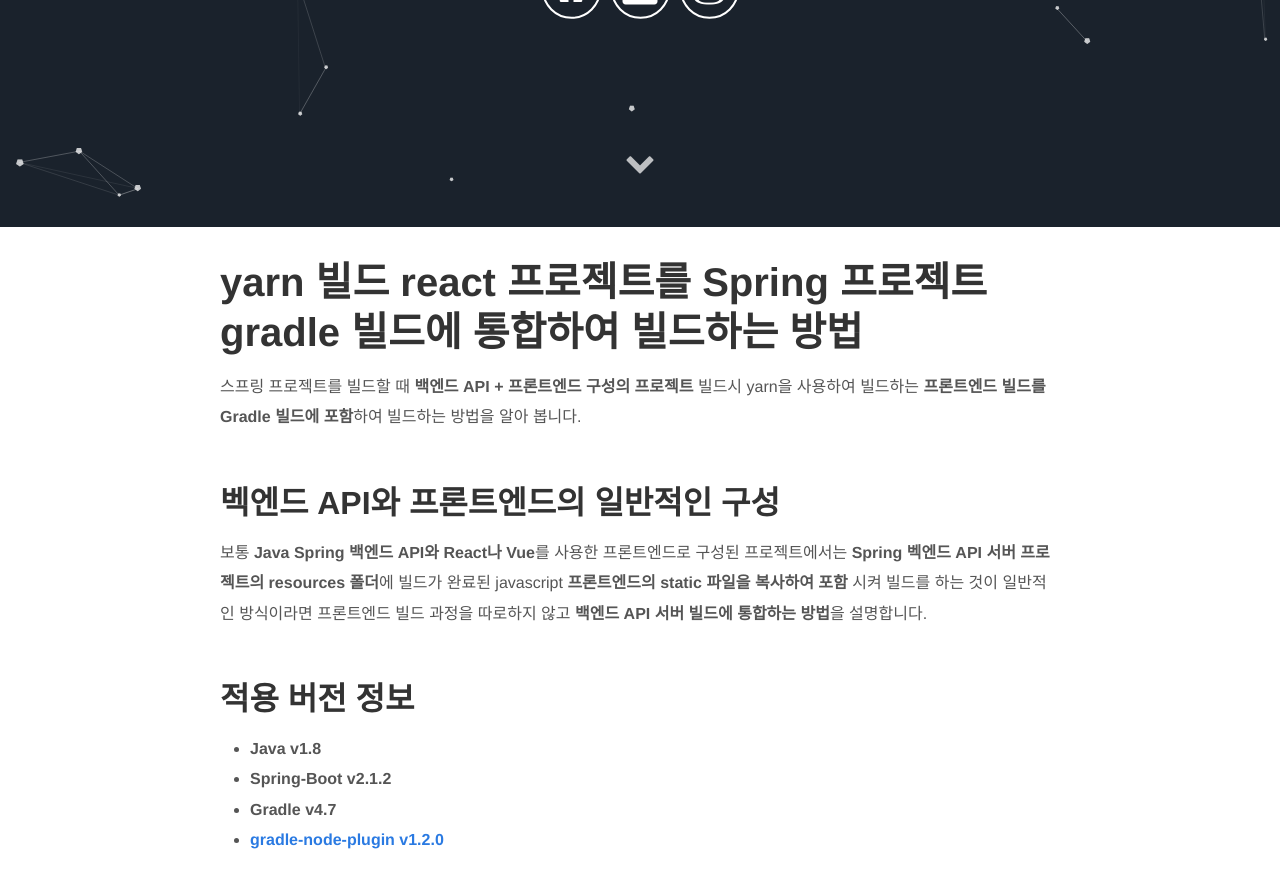
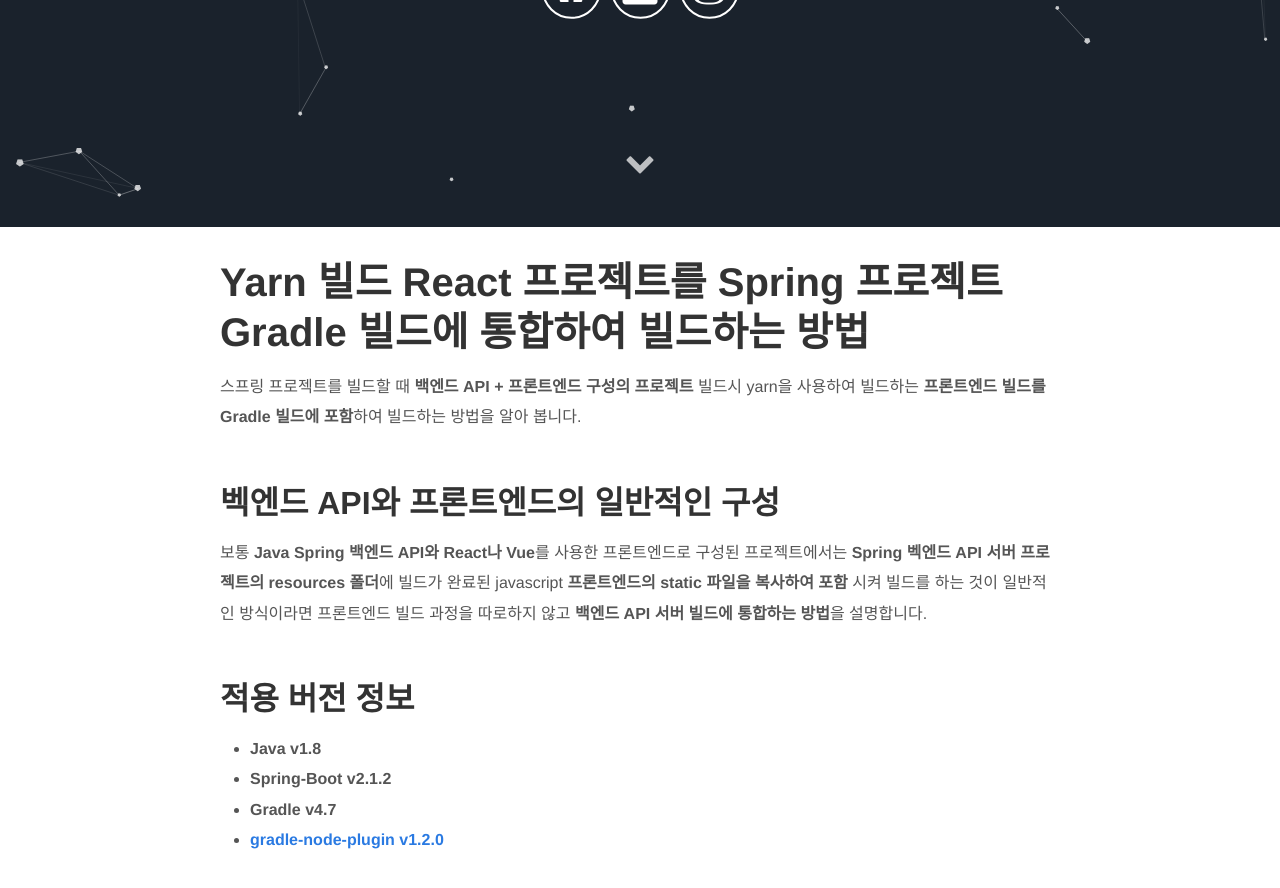
Before and after one commit to kimchanjung/blog-backup, a Jekyll site: the page built from _posts/spring/2020-06-23-spring-gradle-build-with-front-end.md, in a window 1280 px wide and 900 px high, scrolled down 673 px. Shown: the top 888 px of the window. Built offline with Jekyll 4.4.1, drawn with Linux system fonts in a browser that asks for light colours; some of the changed text lies outside the part shown.

Commit message:
내용수정

````diff
--- a/_posts/spring/2020-06-23-spring-gradle-build-with-front-end.md
+++ b/_posts/spring/2020-06-23-spring-gradle-build-with-front-end.md
@@ -8,7 +8,7 @@
 published: true
 ---
 
-# yarn 빌드 react 프로젝트를 Spring 프로젝트 gradle 빌드에 통합하여 빌드하는 방법
+# Yarn 빌드 React 프로젝트를 Spring 프로젝트 Gradle 빌드에 통합하여 빌드하는 방법
 스프링 프로젝트를 빌드할 때 **백엔드 API + 프론트엔드 구성의 프로젝트** 빌드시 yarn을 사용하여 빌드하는 **프론트엔드 빌드를 Gradle 빌드에 포함**하여 빌드하는 방법을 알아 봅니다.
 
 ## 벡엔드 API와 프론트엔드의 일반적인 구성
@@ -21,7 +21,7 @@
 - **Gradle v4.7**
 - **[gradle-node-plugin v1.2.0](https://plugins.gradle.org/plugin/com.moowork.node)**
 
-## node 플러그인 의존성추가
+## Node 플러그인 의존성추가
 ```groovy
 buildscript {
     ext {
````
